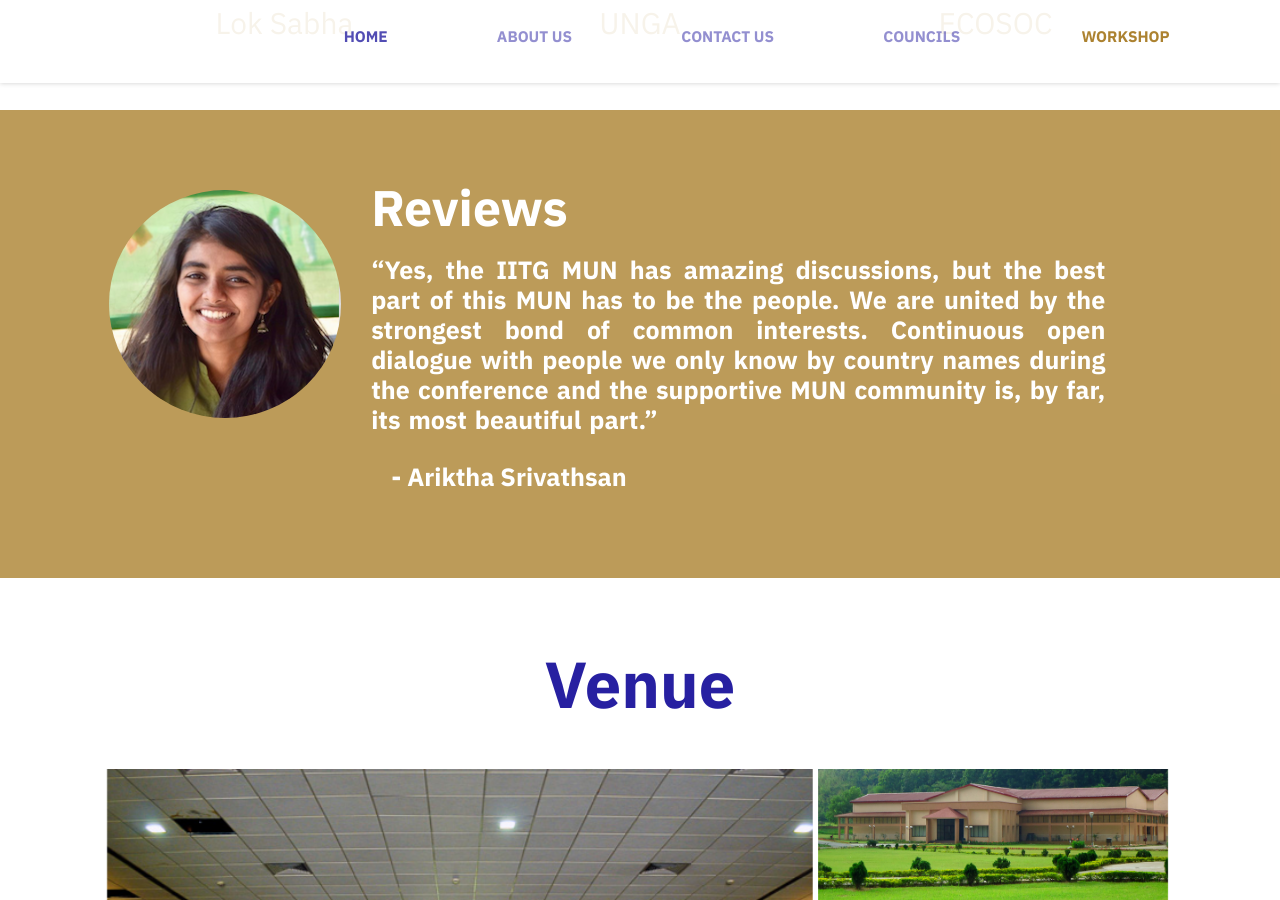
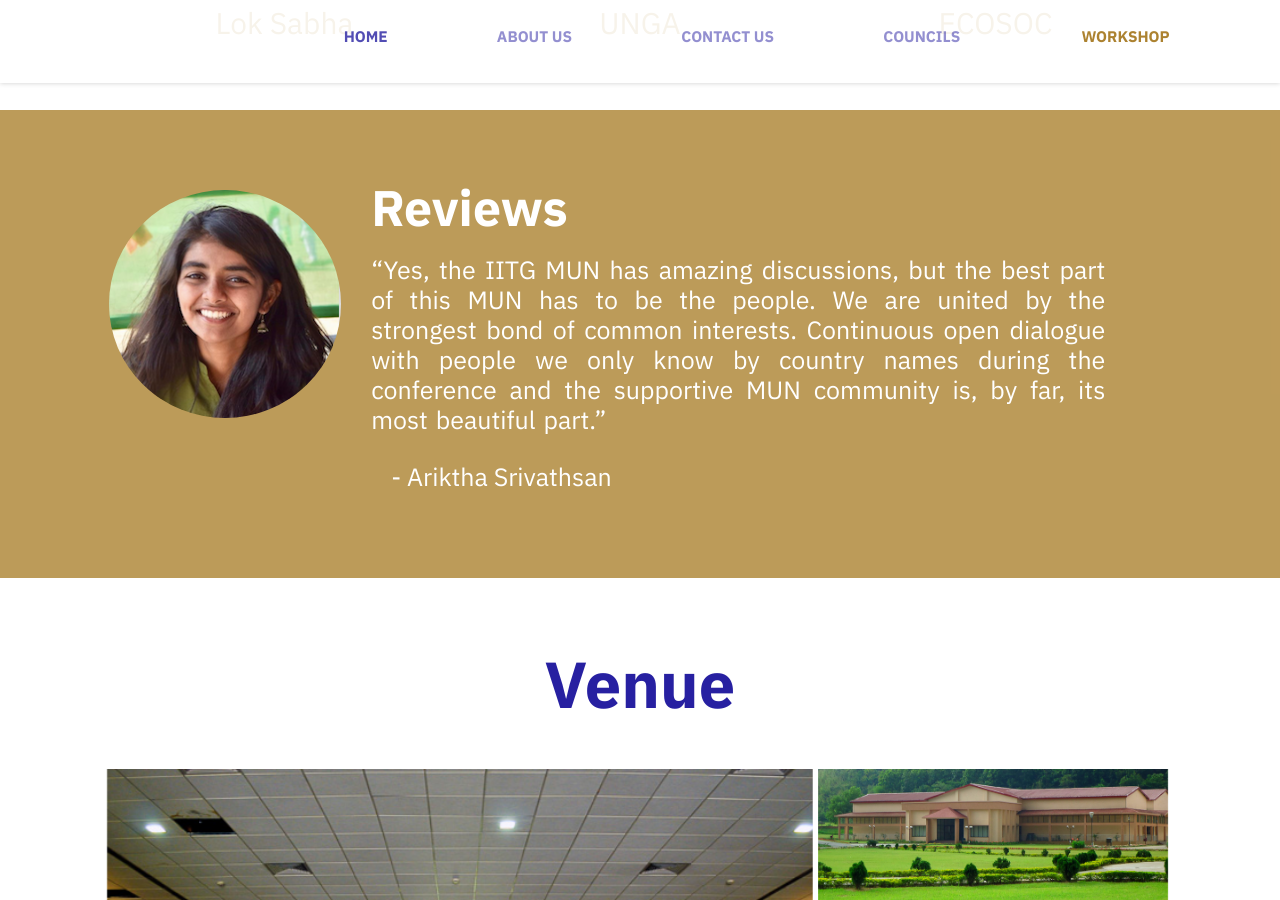
Before and after one commit to rupam170123041/IITG-MUN.github.io, a Jekyll site: the page built from index.html, in a window 1280 px wide and 900 px high, scrolled down 3925 px. Built offline with Jekyll 4.4.1, drawn with Linux system fonts in a browser that asks for light colours; nearby versions of some CDN libraries; comment, search, counter and statistics services are not loaded.

Commit message:
normal font weight

```diff
--- a/_includes/rockstar-speakers.html
+++ b/_includes/rockstar-speakers.html
@@ -10,8 +10,8 @@
                 <div class="col-md-7 col-xs-8 col-sm-8 text-left">
                     <h3 style="font-size:50px; margin-bottom:20px;">{{ site.reviewsTitle }}</h3>
 
-                      <p style="font-size: 25px;text-align:  justify;  font-weight:  bold;word-spacing: 2px;line-height: 30px;">{{ site.reviewsContent }}</p>
-                      <p style="font-size:  25px;padding: 20px; font-weight:  bold;">- Ariktha Srivathsan</p>
+                      <p style="font-size: 25px;text-align:  justify;  font-weight:  normal;word-spacing: 2px;line-height: 30px;">{{ site.reviewsContent }}</p>
+                      <p style="font-size:  25px;padding: 20px; font-weight:  normal;">- Ariktha Srivathsan</p>
 
                 </div>
             </font>
--- a/_includes/sponsors.html
+++ b/_includes/sponsors.html
@@ -2,7 +2,7 @@
 <section id = "about" class = "about">
 	<div class="content-wrapper">
         <div class="col-lg-10 col-lg-offset-1">
-            <h4  style="color:#2720a1;">{{ site.sponsorsTitle }}</h4>
+            <h4  style="color:#ac8230;">{{ site.sponsorsTitle }}</h4>
             <div class="row about-details">
                 {% assign animationDelay = 0 %}
                 {% for sponsor in site.sponsorsList %}
--- a/_includes/sponsors2.html
+++ b/_includes/sponsors2.html
@@ -2,7 +2,7 @@
 <section id = "about" class = "about">
 	<div class="content-wrapper">
         <div class="col-lg-10 col-lg-offset-1">
-            <h4  style="color:#2720a1;">{{ site.sponsors2Title }}</h4>
+            <h4  style="color:#2720a1;font-weight:normal; ">{{ site.sponsors2Title }}</h4>
             <div class="row about-details">
                 {% assign animationDelay = 0 %}
                 {% for sponsor in site.sponsors2List %}
```
